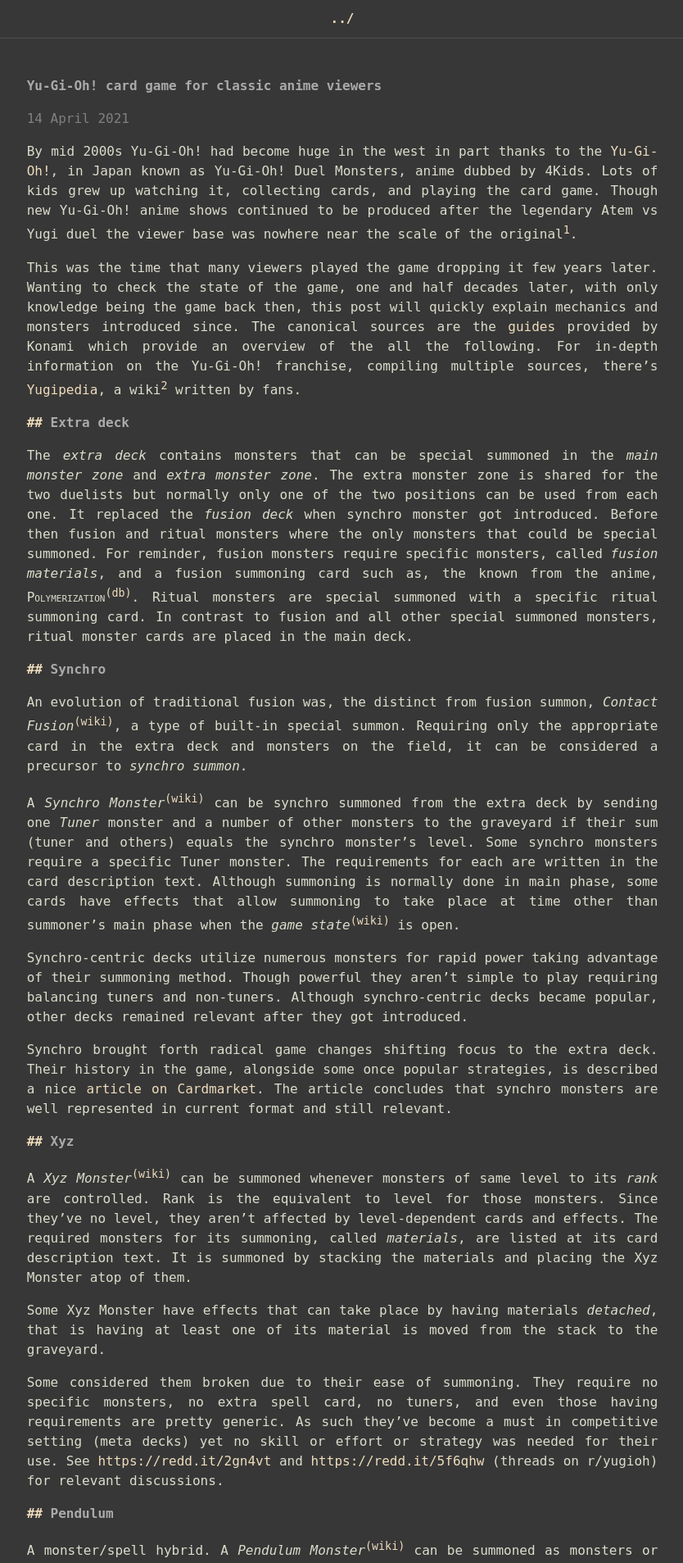
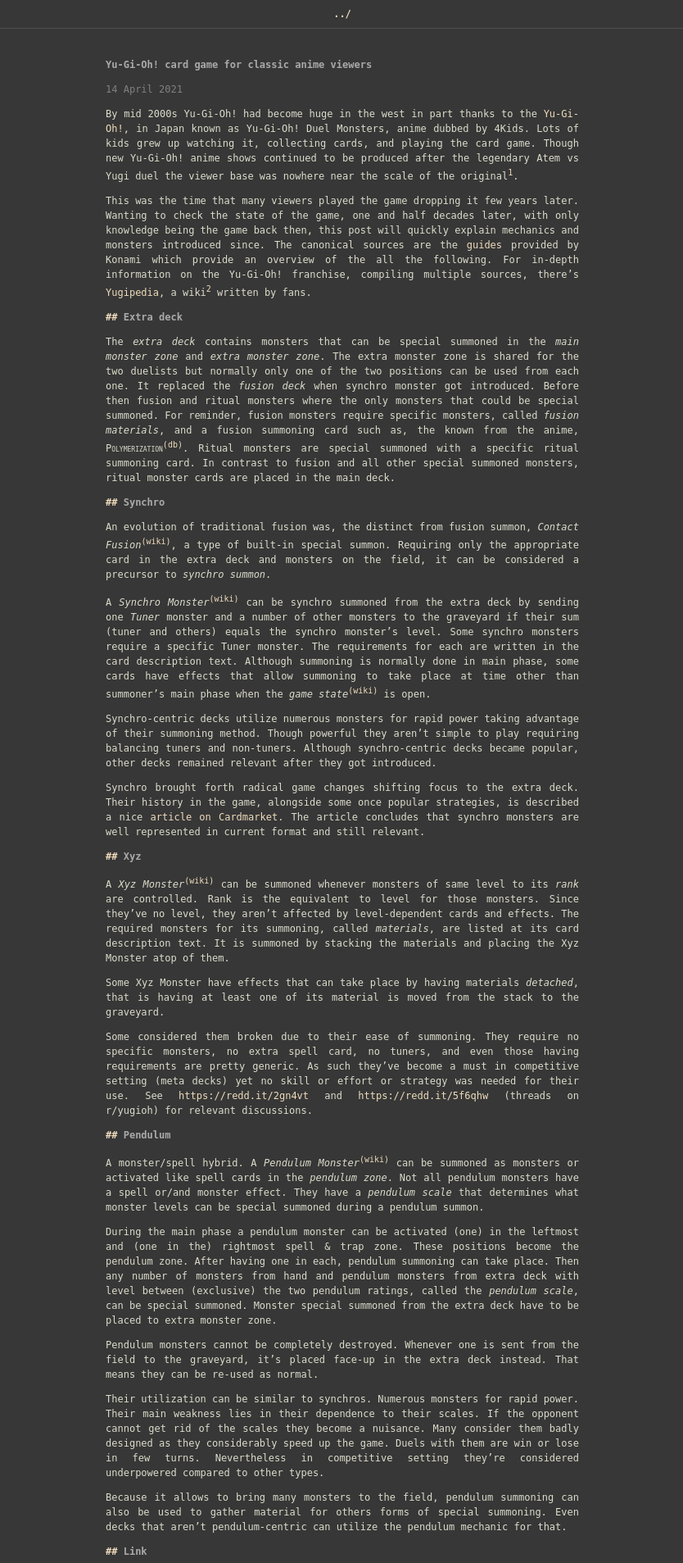
Before and after one commit to konfou/konfou.github.io, a Jekyll site: the page built from _posts/2021-04-14-yu-gi-oh-card-game-for-classic-anime-viewers.md, in a window 1280 px wide. Shown: the top 1907 px of the page at 82% size, without its empty margins (222-1056 px from the left). Built offline with Jekyll 4.4.1, drawn with Linux system fonts in a browser that asks for light colours.

Commit message:
change font-size

```diff
--- a/_sass/site.scss
+++ b/_sass/site.scss
@@ -36,7 +36,8 @@
   background-color: $background;
   color: $foreground;
   font-family: $mono;
-  padding: 5rem 0 0 0;
+  font-size: 12px;
+  padding: 5em 0 0 0;
   margin: 0;
 }
 
@@ -60,7 +61,7 @@
   padding: 0 1rem;
   margin-left: auto;
   margin-right: auto;
-  line-height: 1.5rem;
+  line-height: 1.5em;
 }
 
 .home {
@@ -92,7 +93,7 @@
 footer {
   @extend .muted;
   p {
-    line-height: 1.5rem;
+    line-height: 1.5em;
     text-align: center;
   }
 }
@@ -103,7 +104,7 @@
 
 @mixin heading {
   color: $subject;
-  font-size: 1rem;
+  font-size: 1em;
   font-weight: bold;
 }
 
```
